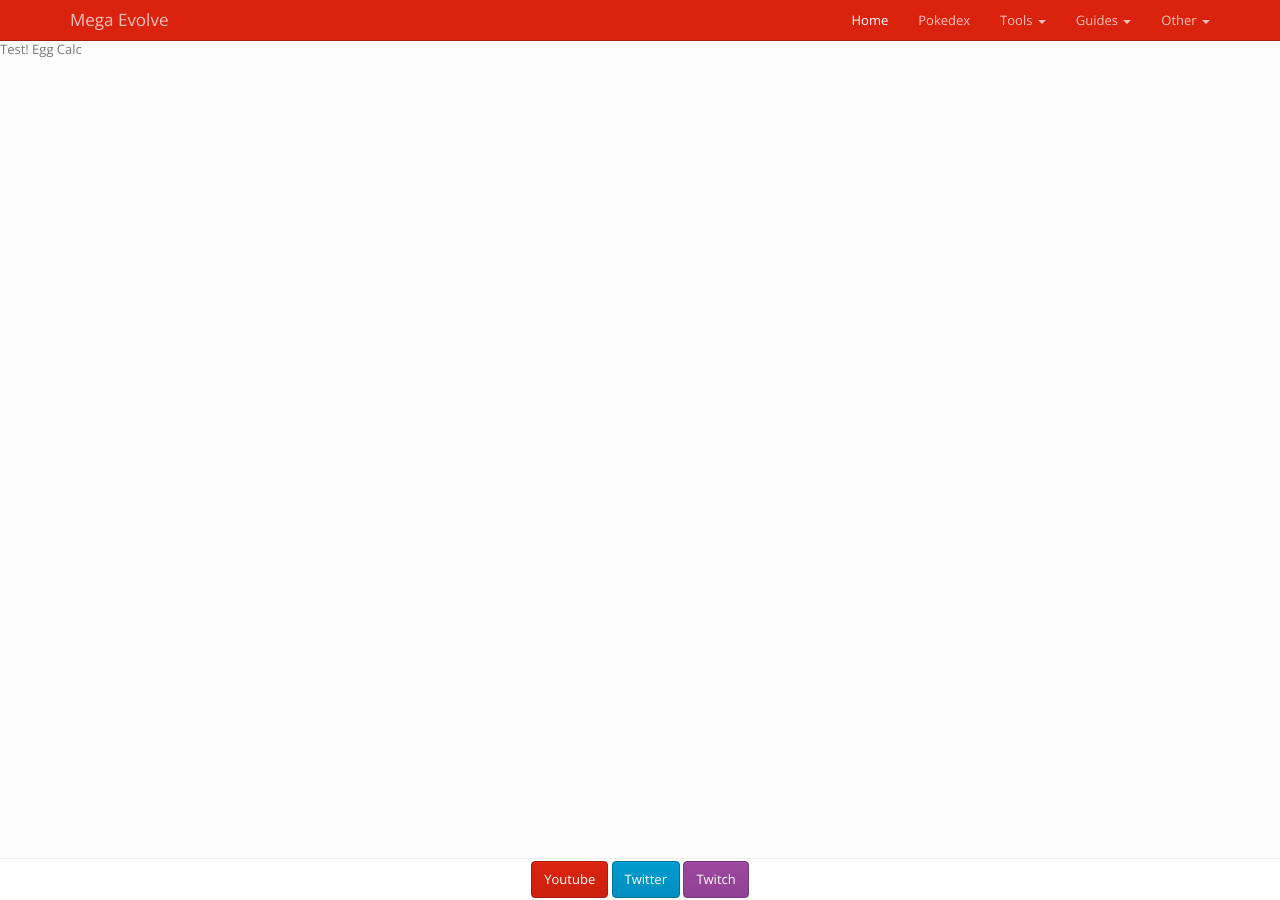
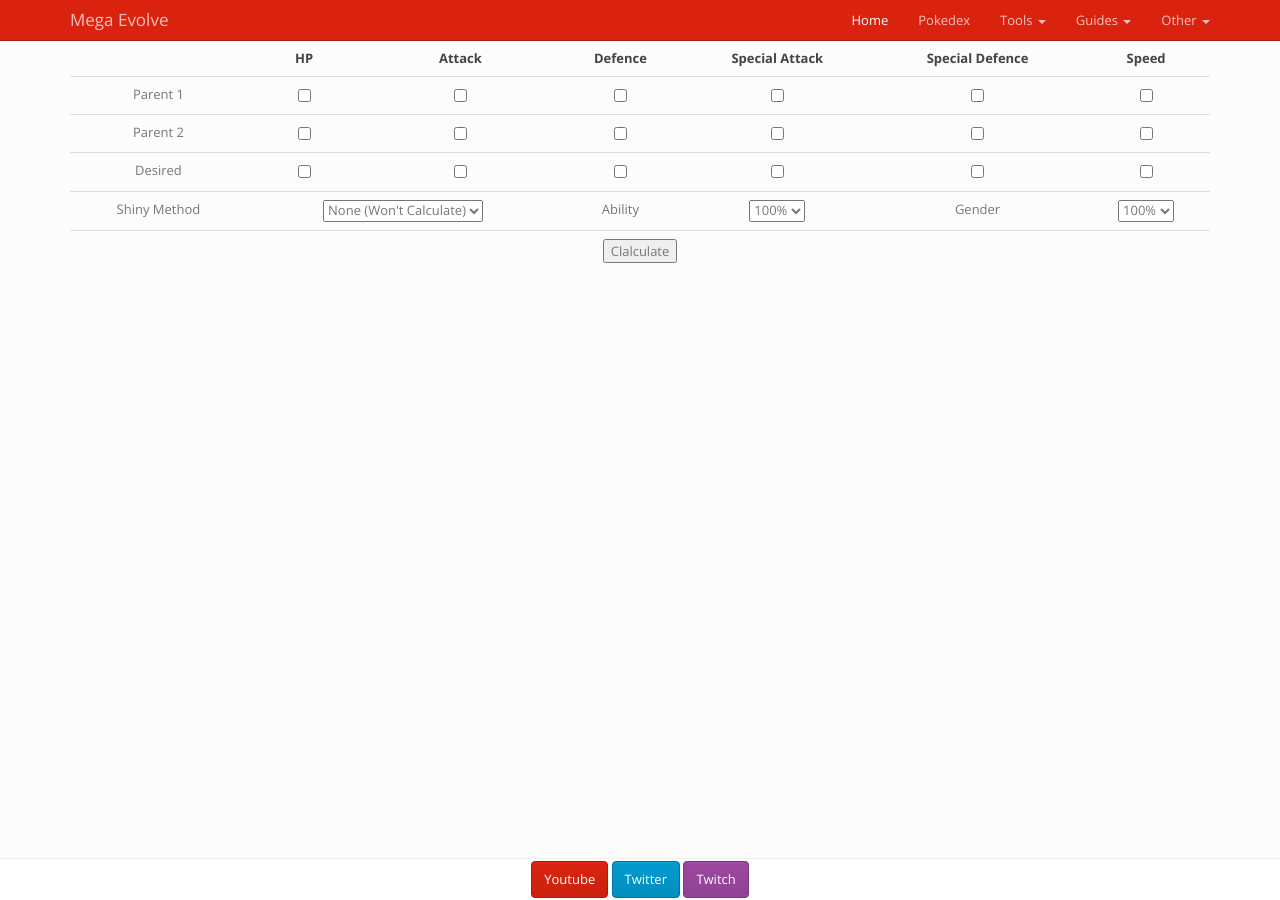
Before and after one commit to Narwrynn/Mega-Evolve, a Jekyll site: the page built from eggcalc.html, in a window 1280 px wide. Built offline with Jekyll 4.4.1, drawn with Linux system fonts in a browser that asks for light colours; nearby versions of some CDN libraries.

Commit message:
Update eggcalc.html

```diff
--- a/eggcalc.html
+++ b/eggcalc.html
@@ -3,4 +3,75 @@ layout : default
 ---
 
 
-Test! Egg Calc
+<div class = "container" id="NewPage">
+	<table class="table">
+	<tr>
+		<th></th>
+		<th>HP</th>
+		<th>Attack</th>
+		<th>Defence</th>
+		<th>Special Attack</th>
+		<th>Special Defence</th>
+		<th>Speed</th>
+	</tr>
+	<tr>
+	<td>Parent 1</td>
+	<td><input type="checkbox" name="Parent1" value="HP"></td>
+	<td><input type="checkbox" name="Parent1" value="ATK"></td>
+	<td><input type="checkbox" name="Parent1" value="DEF"></td>
+	<td><input type="checkbox" name="Parent1" value="SPA"></td>
+	<td><input type="checkbox" name="Parent1" value="SPD"></td>
+	<td><input type="checkbox" name="Parent1" value="SPE"></td>
+	</tr>
+	<tr>
+	<td>Parent 2</td>
+	<td><input type="checkbox" name="Parent2[]" value="HP"></td>
+	<td><input type="checkbox" name="Parent2[]" value="ATK"></td>
+	<td><input type="checkbox" name="Parent2[]" value="DEF"></td>
+	<td><input type="checkbox" name="Parent2[]" value="SPA"></td>
+	<td><input type="checkbox" name="Parent2[]" value="SPD"></td>
+	<td><input type="checkbox" name="Parent2[]" value="SPE"></td>
+	</tr>
+	<tr>
+	<tr>
+	<td>Desired</td>
+	<td><input type="checkbox" name="Desired[]" value="HP"></td>
+	<td><input type="checkbox" name="Desired[]" value="ATK"></td>
+	<td><input type="checkbox" name="Desired[]" value="DEF"></td>
+	<td><input type="checkbox" name="Desired[]" value="SPA"></td>
+	<td><input type="checkbox" name="Desired[]" value="SPD"></td>
+	<td><input type="checkbox" name="Desired[]" value="SPE"></td>
+	</tr>
+	<tr>
+		<td>Shiny Method</td>
+		<td colspan="2">
+		<select>
+			<option value="1">None (Won't Calculate)</option>
+			<option value="2">Shiny Stone</option>
+			<option value="3">Mesuda</option>
+			<option value="4">Mesuda + Shiny Stone</option>
+		</select>
+		</td>
+		<td>Ability</td>
+		<td>
+		<select>
+			<option value="1">100%</option>
+			<option value="2">70%</option>
+			<option value="3">30%</option>
+		</select>
+		</td>
+		<td>Gender</td>
+		<td>
+		<select>
+			<option value="1">100%</option>
+			<option value="2">75%</option>
+			<option value="3">50%</option>
+			<option value="4">25%</option>
+		</select>
+		</td>
+	</tr>
+	<tr>
+	<td colspan="7"><input type="button" onclick="#" value="Clalculate"></td>
+	</tr>
+	</table>
+</div>
```
